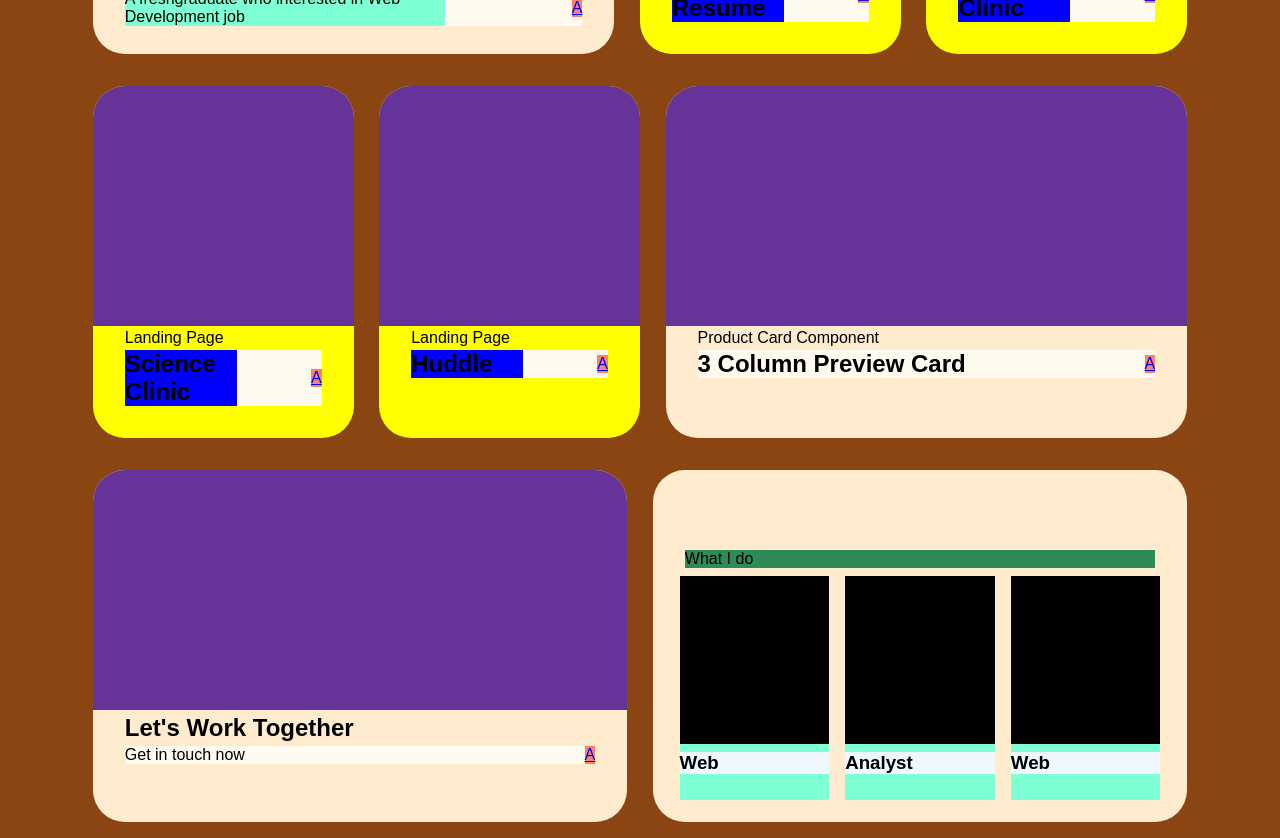
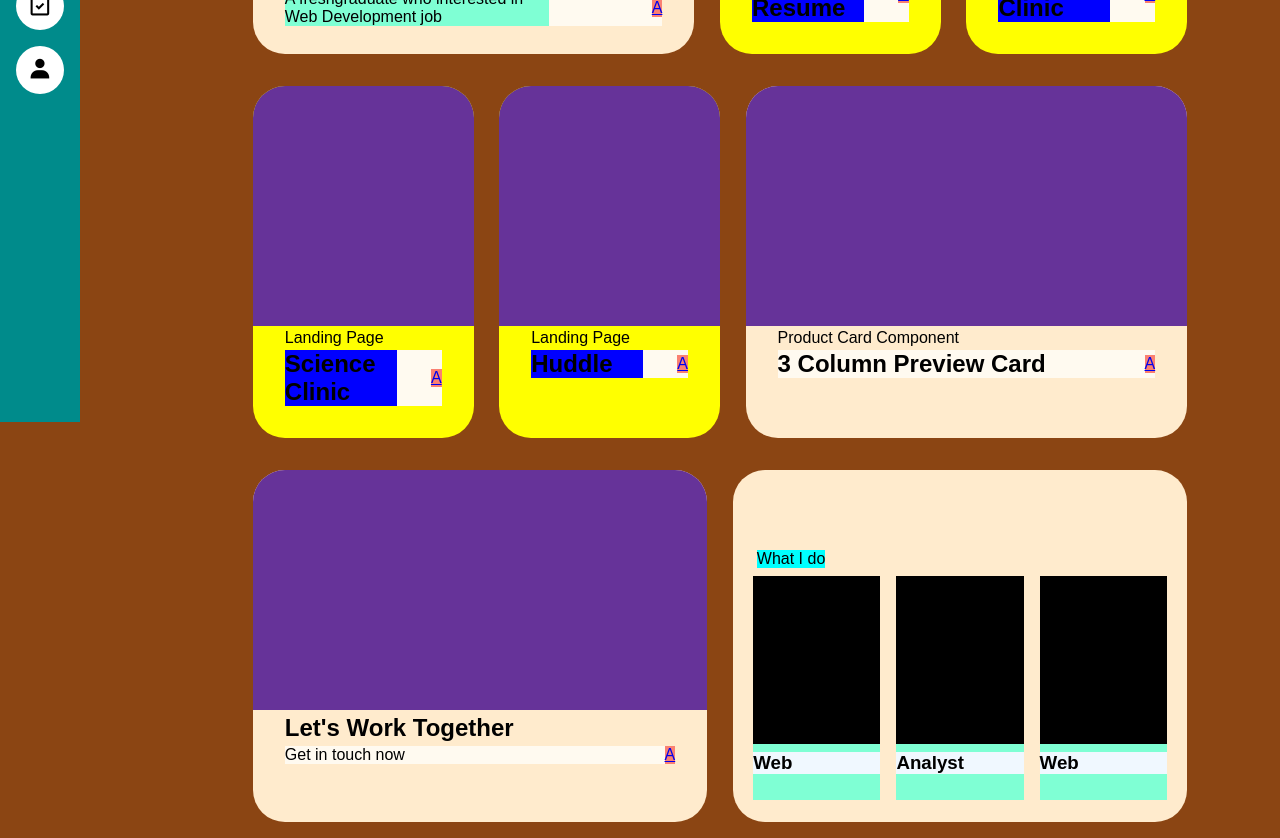
Before and after one commit to zulfaan/personal-website, a plain HTML site: page index.html in a window 1280 px wide. Shown: the part 410-1248 px from the top of the page. Drawn offline with nearby package versions, Linux system fonts and the light colour scheme.

Commit message:
add new changes

```diff
--- a/index.html
+++ b/index.html
@@ -7,8 +7,31 @@
     <title>👋 Zulfa's Resume</title>
     <link href="https://fonts.googleapis.com/css2?family=Montserrat&family=Poppins&family=Roboto&display=swap" rel="stylesheet">
     <link rel="stylesheet" href="style.css">
+    <link href='https://unpkg.com/boxicons@2.1.4/css/boxicons.min.css' rel='stylesheet'>
 </head>
 <body>
+    <nav>
+        <ul>
+            <li>
+                <a href="#">
+                    <i class='bx bx-home bx-sm' ></i>
+                    <span class="desc_menu">Home</span>
+                </a>
+            </li>
+            <li>
+                <a href="#">
+                    <i class='bx bx-task bx-sm'></i>
+                    <span class="desc_menu">Portfolio</span>
+                </a>
+            </li>
+            <li>
+                <a href="#">
+                    <i class='bx bxs-user bx-sm' ></i>
+                    <span class="desc_menu">Resume</span>
+                </a>
+            </li>
+        </ul>
+    </nav>
     <header>
         <p class="text-bg">Welcome! This is Zulfa's personal website.</p>
     </header>
@@ -120,7 +143,7 @@
                     </a>
                 </div>
             </div>
-            <div class="cardLong skills">
+            <div class="cardLong">
                 <div class="un-text">
                     <p>What I do</p>
                 </div>
--- a/style.css
+++ b/style.css
@@ -6,6 +6,53 @@ body{
     font-family: sans-serif;
     display: flex;
     flex-direction: column;
+}
+ul{
+    background-color: darkcyan;
+    display: flex;
+    flex-direction: column;
+    justify-content: center;
+    position: fixed;
+    left: 0;
+    padding: 1rem;
+    height: 100%;
+}
+li{
+    margin: 0.5rem 0;
+    list-style: none;
+    display: inline-block;
+}
+li a{
+    background-color: white;
+    text-decoration: none;
+    color: black;
+    width: 2rem;
+    height: 2rem;
+    padding: 0.5rem;
+    border-radius: 50%;
+    display: flex;
+    justify-content: center;
+    align-items: center;
+}
+nav ul li a:hover{
+    background-color: salmon;
+}
+nav ul li span.desc_menu{
+    font-size: smaller;
+    position: absolute;
+    left: 1;
+    visibility: hidden;
+    background-color: salmon;
+    padding: 0.3rem 0.5rem;
+    -webkit-border-radius: 2;
+    -moz-border-radius: 2;
+    border-radius: 2rem;
+    border: solid #1f628d 0.15rem;
+}
+nav ul li a:hover .desc_menu{
+    visibility: visible;
+    transition: all 0.5s ease-out;
+    left: 4.8rem;
 }
 header{
     width: 100%;
@@ -27,7 +74,7 @@ header{
     background-color: saddlebrown;
     display: flex;
     flex-direction: row;
-    padding: 0 5rem;
+    padding: 0 5rem 0 15rem;
 }
 .cardLong{
     background-color: blanchedalmond;
@@ -38,6 +85,12 @@ header{
     -moz-border-radius: 2;
     border-radius: 2rem;
     padding-bottom: 2rem;
+    cursor: pointer;
+}
+div.cardLong:hover{
+    -webkit-box-shadow: 0 0 1rem yellow;
+    -moz-box-shadow: 0 0 1rem yellow;
+    box-shadow: 0 0 1rem yellow;
 }
 .cardShort{
     background-color: yellow;
@@ -48,6 +101,12 @@ header{
     -moz-border-radius: 2;
     border-radius: 2rem;
     padding-bottom: 2rem;
+    cursor: pointer;
+}
+div.cardShort:hover{
+    -webkit-box-shadow: 0 0 1rem blanchedalmond;
+    -moz-box-shadow: 0 0 1rem blanchedalmond;
+    box-shadow: 0 0 1rem blanchedalmond;
 }
 .img{
     height: 75%;
@@ -76,7 +135,7 @@ header{
     background-color: blue;
     width: 7rem;
 }
-a{
+div a{
     background-color: salmon;
 }
 .un-img{
@@ -87,8 +146,9 @@ a{
     justify-content: center;
 }
 .un-text{
-    margin: 5rem 2rem 0 2rem;
-    background-color: seagreen;
+    margin: 5rem 2rem 0 1.5rem;
+    display: inline-block;
+    background-color: aqua;
 }
 .card-img{
     background-color: aquamarine;
```
